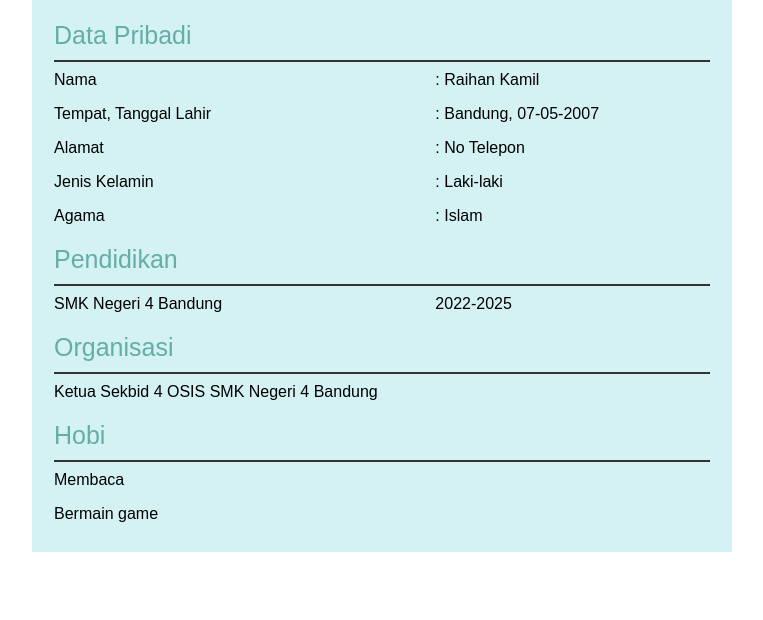
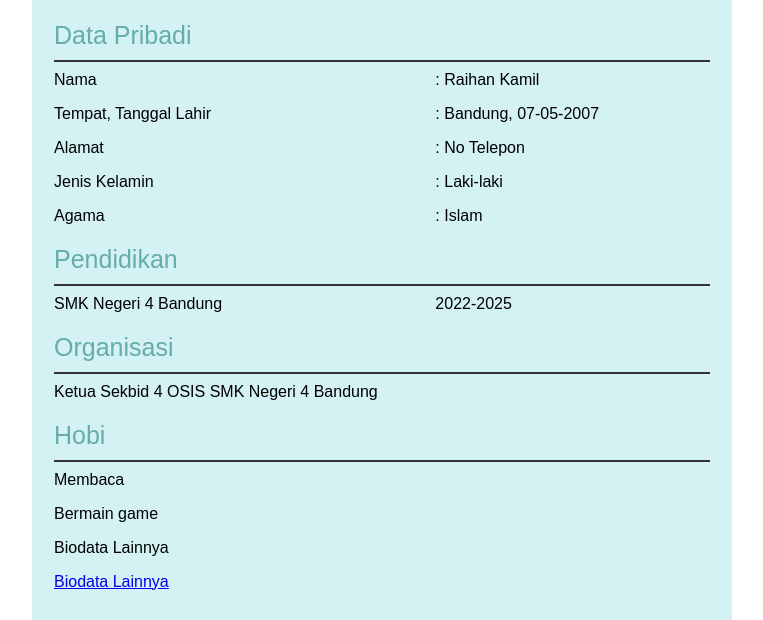
Before and after one commit to raikamil07/Demo-repo, a plain HTML site: page index.html in a window 1280 px wide. Shown: the part 331-951 px from the top of the page, without its empty margins (258-1021 px from the left). Before the commit the page ends 883 px from the top, so only its background shows below. Drawn offline with Linux system fonts and the light colour scheme.

Commit message:
give some changes

```diff
--- a/index.html
+++ b/index.html
@@ -61,6 +61,12 @@
             <tr>
                 <td>Bermain game</td>
             </tr>
+            <tr>
+                <td>Biodata Lainnya</td>
+            </tr>
+            <tr>
+                <td><a href="./biodata/index.html">Biodata Lainnya</a></td>
+            </tr>
         </div>
     </table>
 </body>
```
